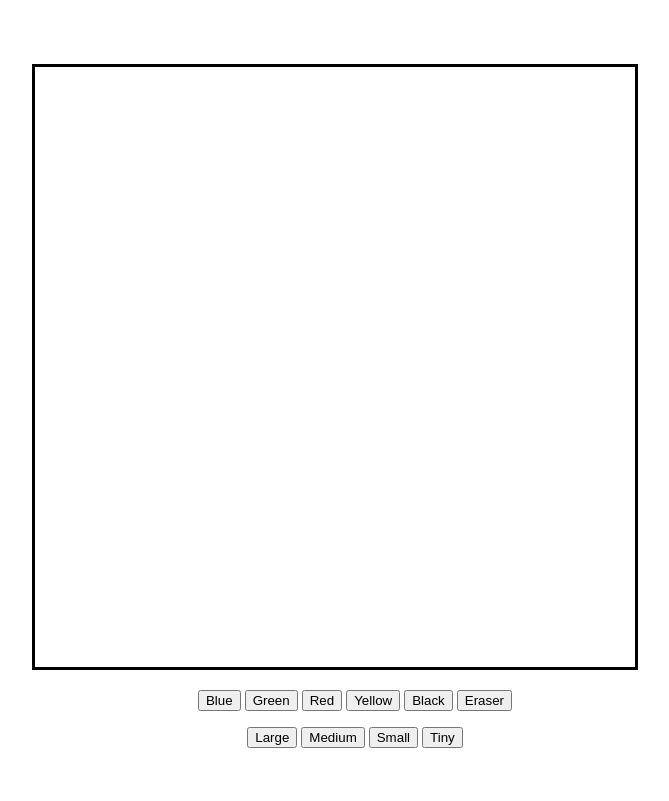
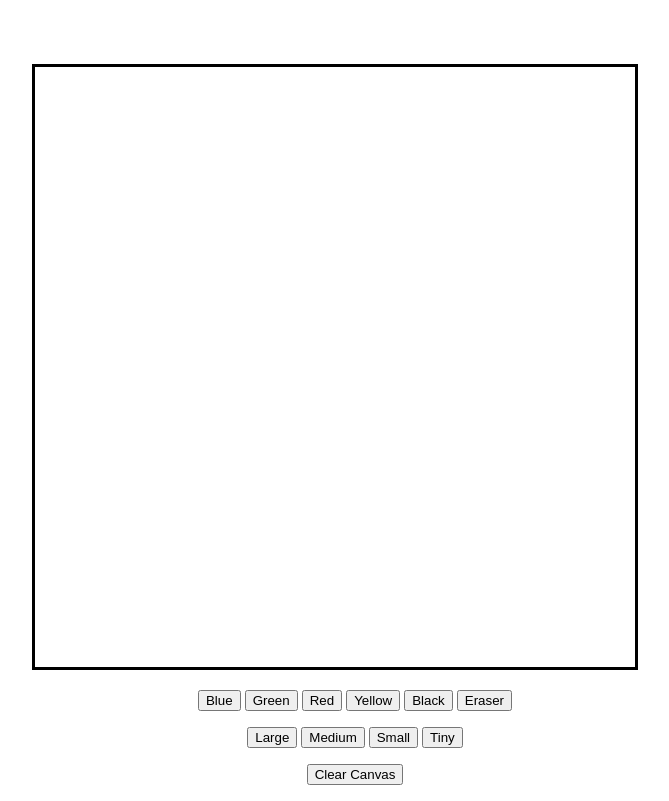
Before and after one commit to ZachJHall/digital-paint-board, a plain HTML site: page index.html in a window 1280 px wide. Shown: the whole page, without its empty margins (305-974 px from the left). Drawn offline with Linux system fonts and the light colour scheme.

Commit message:
Added Clear Canvas button

```diff
--- a/index.css
+++ b/index.css
@@ -16,9 +16,12 @@ margin-top: 8vh
 
 .brush-size-menu ul{
   list-style: none;
-
 }
 
 .brush-size-menu li{
   display: inline;
 }
+
+.clear-canvas-menu ul{
+  list-style: none;
+}
--- a/index.html
+++ b/index.html
@@ -34,6 +34,12 @@
       </ul>
     </div>
 
+    <div class="clear-canvas-menu">
+      <ul>
+        <li><button id="clear-canvas-selector">Clear Canvas</button></li>
+      </ul>
+    </div>
+
   </div>
     <script src="index.js"></script>
 
--- a/index.js
+++ b/index.js
@@ -42,6 +42,10 @@ smallBrushButton.onclick = function(){radius = 20};
 
 let tinyBrushButton = document.getElementById("tiny-brush-selector");
 tinyBrushButton.onclick = function(){radius = 10};
+
+//Clear Canvas
+let clearCanvasButton = document.getElementById("clear-canvas-selector");
+clearCanvasButton.onclick = function(){digitalCanvas.width = digitalCanvas.width};
 
 
 
```
